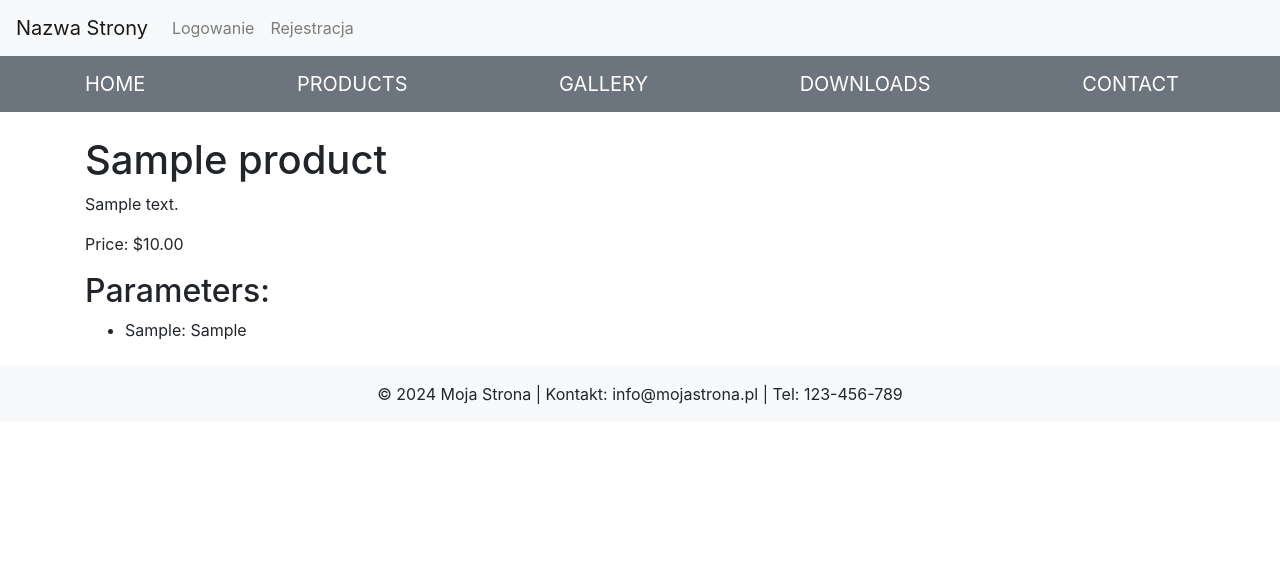
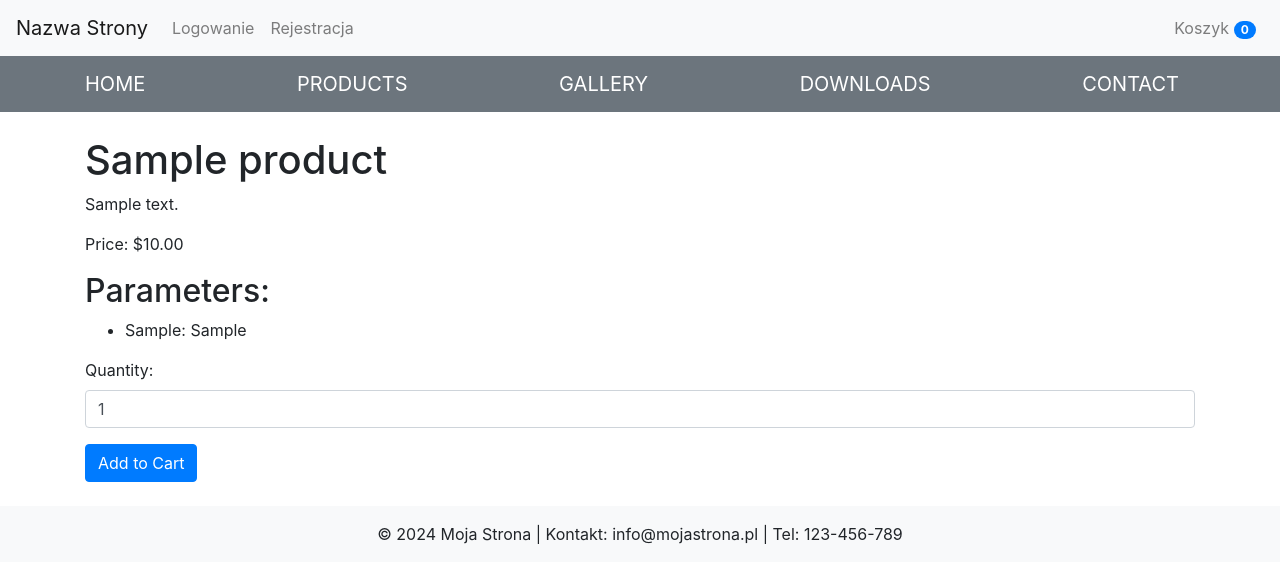
Before and after one commit to Lycoronosis/OnlineStore, a Django app: page /products/1/ in a window 1280 px wide. Shown: the top 583 px of the page. Run offline with Django 4.2, Linux system fonts and the light colour scheme; tables that the repository leaves empty hold one stand-in row (values such as "Sample post"); some libraries are stand-ins or nearby versions.

Commit message:
Fixed small errors with models/urls/views. Developed admin options and adding to cart.

```diff
--- a/config/settings.py
+++ b/config/settings.py
@@ -44,7 +44,7 @@ INSTALLED_APPS = [
     'allauth.socialaccount.providers.google',
     'allauth.socialaccount.providers.facebook',
     'store',
-]
+    ]
 
 MIDDLEWARE = [
     'django.middleware.security.SecurityMiddleware',
@@ -55,6 +55,7 @@ MIDDLEWARE = [
     'django.contrib.messages.middleware.MessageMiddleware',
     'django.middleware.clickjacking.XFrameOptionsMiddleware',
     'allauth.account.middleware.AccountMiddleware',
+    'store.middleware.CartMiddleware',
 ]
 
 ROOT_URLCONF = 'config.urls'
@@ -162,3 +163,6 @@ EMAIL_PORT = 587
 EMAIL_USE_TLS = True
 EMAIL_HOST_USER = 'your_email@gmail.com'
 EMAIL_HOST_PASSWORD = 'your_email_password'
+
+
+LOGIN_REDIRECT_URL ='/'
--- a/store/forms.py
+++ b/store/forms.py
@@ -37,11 +37,14 @@ class OrderFrom(forms.Form):
         return phone
 
     def clean_email(self):
-        email = self.cleaned_data.get('email')
+        email = self.cleaned_data.get['email']
         try:
             validate_email(email)
         except ValidationError:
             raise forms.ValidationError("Please enter valid email address.")
+        if User.objects.filter(email=email).exists():
+            raise forms.ValidationError("An account with this email already exists.")
+        return email
 
 
 class GuestOrderSearchForm(forms.Form):
@@ -70,3 +73,4 @@ class RegistrationFrom(UserCreationForm):
 class LoginForm(AuthenticationForm):
     username = forms.CharField(max_length=150)
     password = forms.CharField(widget=forms.PasswordInput)
+    remember_me = forms.BooleanField(required=False, widget=forms.CheckboxInput())
--- /dev/null
+++ b/store/middleware.py
@@ -0,0 +1,11 @@
+from .utils import Cart
+
+class CartMiddleware:
+    def __init__(self, get_response):
+        self.get_response = get_response
+
+    def __call__(self, request):
+        cart = Cart(request)
+        request.cart = cart
+        response = self.get_response(request)
+        return response
--- a/store/models.py
+++ b/store/models.py
@@ -1,5 +1,8 @@
 from django.db import models
 from django.contrib.auth.models import AbstractUser
+from django.core.exceptions import ValidationError
+from django.dispatch import receiver
+from django.db.models.signals import post_save, post_delete
 
 
 # Create your models here.
@@ -24,6 +27,8 @@ class Product(models.Model):
     created_at = models.DateTimeField(auto_now_add=True)
     updated_at = models.DateTimeField(auto_now=True)
     price = models.DecimalField(max_digits=10, decimal_places=2, default=0)
+    is_active = models.BooleanField(default=True)
+
 
     def __str__(self):
         return self.name
@@ -48,9 +53,13 @@ def product_image_upload_path(instance, filename):
 class ProductImage(models.Model):
     product = models.ForeignKey(Product, on_delete=models.CASCADE, related_name= 'images')
     image = models.ImageField(upload_to= product_image_upload_path)
+    is_main = models.BooleanField(default=False)
 
     def __str__(self):
         return f"Image for {self.product.name}"
+
+    def get_main_image(self):
+        return self.images.filter(is_main=True).first()
 
 
 class Order(models.Model):
@@ -62,7 +71,10 @@ class Order(models.Model):
     created_at = models.DateTimeField(auto_now_add=True)
 
     def __str__(self):
-        return f"Order {self.id}"
+        return f"Order {self.id} - {self.user.username if self.user else 'Guest'}"
+
+    # def get_total_price(self):
+    #     return self.items.aggregate(total=Sum(F('product__price') * F('quantity')))['total'] or 0
 
 
 class OrderItem(models.Model):
@@ -70,8 +82,15 @@ class OrderItem(models.Model):
     product = models.ForeignKey(Product, on_delete=models.CASCADE)
     quantity = models.PositiveIntegerField()
 
+    def get_total_price(self):
+        return self.product.price * self.quantity
+
     def __str__(self):
-        return f"{self.quantity} x {self.product}"
+        return f"{self.get_total_price}"
+
+    def clean(self):
+        if self.quantity <= 0:
+            raise ValidationError("Quantity must be greater than 0.")
 
 
 class CartItem(models.Model):
@@ -82,6 +101,10 @@ class CartItem(models.Model):
     def __str__(self):
         return f"{self.product.name} x {self.quantity}"
 
-    def get_total_prices(self):
-        total_price = self.product.price * self.quantity
-        return total_price
+    def get_total_price(self):
+        return self.product.price * self.quantity
+
+    @receiver(post_save, sender=OrderItem)
+    def clean_cart_after_order(sender, instance, **kwargs):
+        if instance.order.user:
+            CartItem.objects.filter(user=instance.order.user).delete()
--- a/store/templates/base.html
+++ b/store/templates/base.html
@@ -27,6 +27,20 @@
                     <a class="nav-link" href="{% url 'register' %}">Rejestracja</a>
                 </li>
             {% endif %}
+        </ul>
+        <!-- Przycisk koszyka z ilością produktów -->
+        <ul class="navbar-nav ml-auto">
+            <li class="nav-item">
+                <a class="nav-link" href="{% url 'cart_detail' %}">
+                    <i class="fas fa-shopping-cart"></i> <!-- Ikona koszyka -->
+                    Koszyk
+                    {% if request.cart|length > 0 %}
+                        <span class="badge badge-pill badge-primary">{{ request.cart|length }}</span> <!-- Liczba produktów -->
+                    {% else %}
+                        <span class="badge badge-pill badge-primary">0</span>
+                    {% endif %}
+                </a>
+            </li>
         </ul>
     </div>
 </nav>
--- a/store/templates/product_detail.html
+++ b/store/templates/product_detail.html
@@ -11,4 +11,55 @@
             <li>{{ parameter.key }}: {{ parameter.value }}</li>
         {% endfor %}
     </ul>
+
+    <!-- Formularz dodawania do koszyka z polem ilości -->
+    <form id="add-to-cart-form" method="POST" action="{% url 'cart_add' product.id %}">
+        {% csrf_token %}
+
+        <!-- Pole wyboru ilości produktu -->
+        <div class="form-group">
+            <label for="quantity">Quantity:</label>
+            <input type="number" id="quantity" name="quantity" class="form-control" min="1" value="1" />
+        </div>
+
+        <!-- Przycisk dodawania do koszyka -->
+        <button type="submit" class="btn btn-primary" id="add-to-cart-button">
+            Add to Cart
+        </button>
+    </form>
+
+    <p id="cart-message"></p>
+
 {% endblock %}
+
+{% block extra_js %}
+<script>
+    // Funkcja do obsługi kliknięcia przycisku "Add to Cart"
+    document.getElementById('add-to-cart-form').addEventListener('submit', function(event) {
+        event.preventDefault();  // Zapobiegamy przeładowaniu strony
+
+        const form = this;
+        const url = form.action;  // URL, do którego wyślemy zapytanie AJAX
+
+        // Wyślij zapytanie AJAX
+        fetch(url, {
+            method: 'POST',
+            body: new FormData(form),  // Przesyłamy dane formularza, w tym CSRF token
+            headers: {
+                'X-Requested-With': 'XMLHttpRequest',  // Umożliwiamy identyfikowanie zapytania jako AJAX
+            }
+        })
+        .then(response => response.json())
+        .then(data => {
+            // Po zakończeniu dodawania produktu do koszyka, aktualizujemy liczbę produktów w koszyku
+            document.getElementById('cart-message').textContent = data.message;
+            // Jeśli chcesz zaktualizować liczbę produktów w koszyku na górnym pasku, możesz to zrobić tutaj
+            const cartCountElement = document.querySelector('.cart-count');
+            if (cartCountElement) {
+                cartCountElement.textContent = data.cart_count;
+            }
+        })
+        .catch(error => console.error('Error:', error));
+    });
+</script>
+{% endblock %}
--- a/store/views.py
+++ b/store/views.py
@@ -1,9 +1,10 @@
 from django.shortcuts import render, redirect, get_object_or_404
-from django.http import HttpResponse, Http404
+from django.http import HttpResponse, Http404, JsonResponse
 from django.db.models import Sum, F, Q
 from django.contrib import messages
 from django.contrib.auth.decorators import login_required
 from django.contrib.auth import login, authenticate
+from django.conf import settings
 
 from .models import Product, Order, OrderItem
 from .utils import Cart
@@ -31,14 +32,15 @@ def product_detail(request, product_id):
 def cart_add(request, product_id):
     cart = Cart(request)
     product = get_object_or_404(Product, id=product_id)
-    cart.add(product=product)
-    return redirect('cart_detail.html')
+    quantity = int(request.POST.get('quantity', 1))
+    cart.add(product=product, quantity=1)
+    return JsonResponse({'message': 'Product added to cart', 'cart count': len(cart)})
 
 def cart_remove(request, product_id):
     cart = Cart(request)
     product = get_object_or_404(Product, id=product_id)
-    cart.remove(product=product)
-    return redirect('cart_detail.html')
+    cart.remove(product)
+    return redirect('cart_detail')
 
 def cart_detail(request):
     cart = Cart(request)
@@ -53,13 +55,15 @@ def checkout(request):
         form = OrderFrom(request.POST)
         if form.is_valid():
             if request.user.is_authenticated:
-                user = request.user
-                address = form.cleaned_data['address']
+                order = Order.objects.create(
+                    user = request.user,
+                    address = form.cleaned_data['address'],
+                )
             else:
-                order = Order.object.create(
+                order = Order.objects.create(
                     guest_email = form.cleaned_data['email'],
                     guest_phone = form.cleaned_data['phone'],
-                    address = form.cleaned_data['address']
+                    address = form.cleaned_data['address'],
                 )
             for item in cart:
                 OrderItem.objects.create(
@@ -117,8 +121,10 @@ def register(request):
         form = RegistrationFrom(request.POST)
         if form.is_valid():
             form.save()
-            messages.success(request, "Your account has been created")
-            return redirect('login')
+            user = form.save()
+            login(request, user)
+            messages.success(request, "Your account has been created and you are logged in.")
+            return redirect('landing_page')
         else:
             messages.error(request, "Please correct the errors below")
     else:
@@ -135,7 +141,7 @@ def login_view(request):
             if user is not None:
                 login(request, user)
                 messages.success(request, "Login successfull!")
-                return redirect('landing_page')
+                return redirect(settings.LOGIN_REDIRECT_URL)
             else:
                 messages.error(request, "Invalid credentials. Try again")
         else:
```
Also changed, not shown: store/admin.py (+43 -3 lines), store/migrations/0003_remove_user_is_admin_product_is_active_and_more.py (added), store/migrations/0004_user_is_admin_alter_user_is_superuser.py (added).
